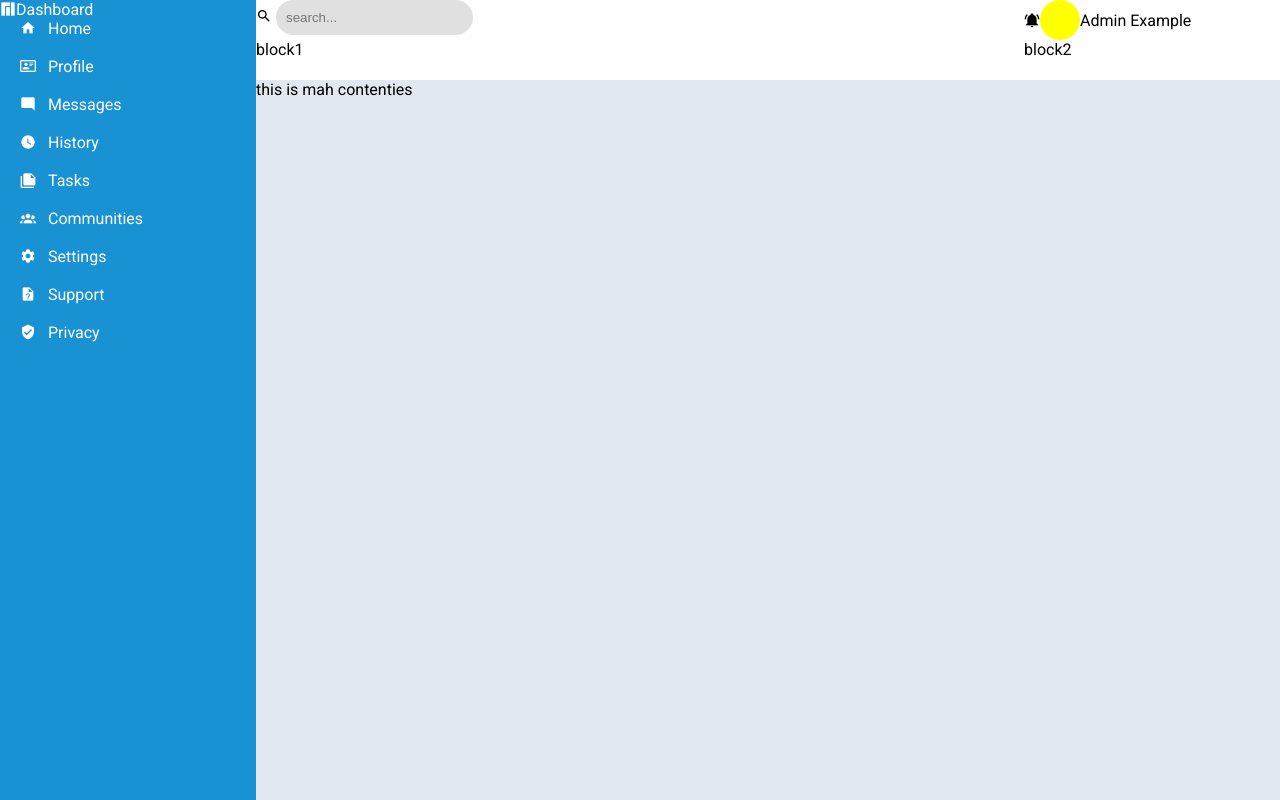
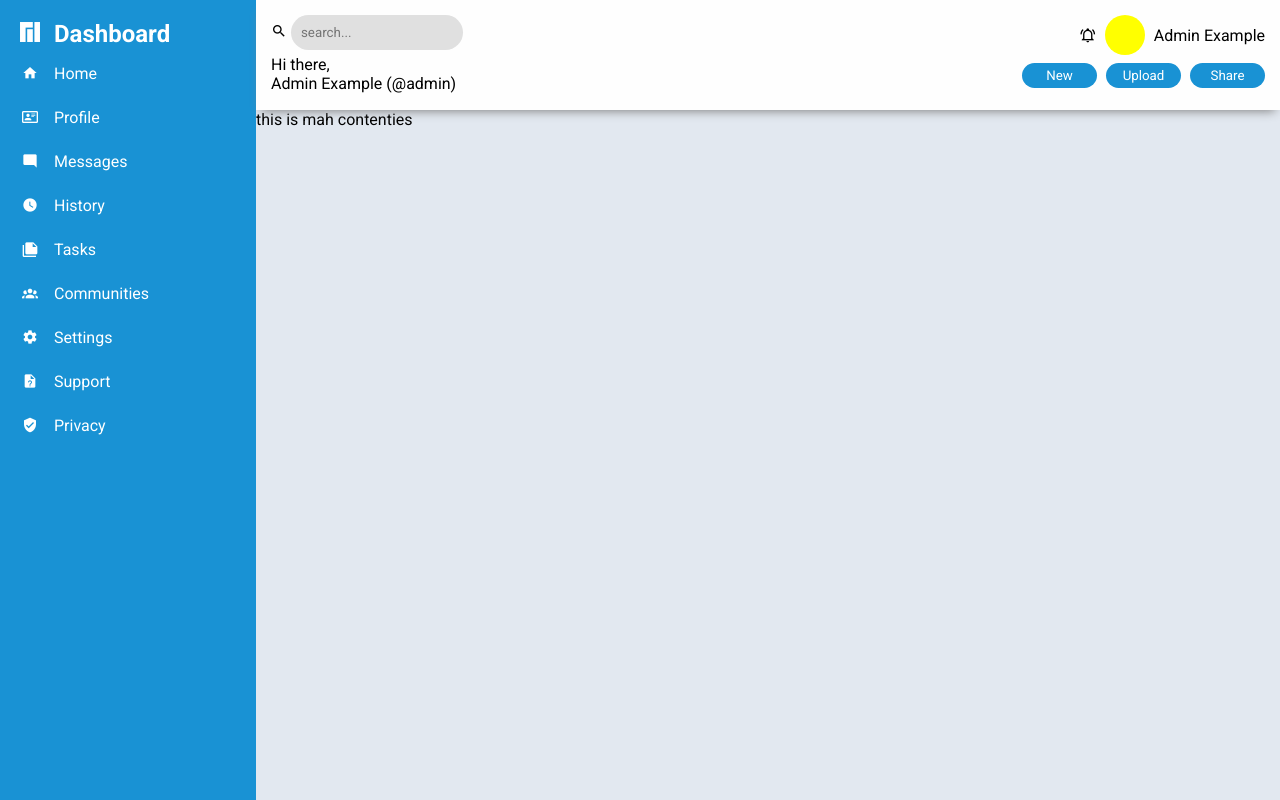
Before and after one commit to DataResearch/adminpage, a plain HTML site: page index.html in a window 1280 px wide. Drawn offline with Linux system fonts and the light colour scheme.

Commit message:
titlebar experiments and fixes to the tags

```diff
--- a/index.html
+++ b/index.html
@@ -12,29 +12,26 @@
 <body>
     <div class="page">
         <div class="sidebar">
-            <div class="sidebar-title">
-                <span class="mdi mdi-manjaro"></span>Dashboard
-            </div>
-            <div class="navigation">
-                <span class="mdi mdi-home"></span>
+            <span class="mdi mdi-24px mdi-manjaro icon"></span>
+            <span class="dashboard-title">Dashboard</span>
+            <span class="mdi mdi-home icon"></span>
             <span>Home</span>
-                <span class="mdi mdi-card-account-details-outline"></span>
+            <span class="mdi mdi-card-account-details-outline icon"></span>
             <span>Profile</span>
-                <span class="mdi mdi-message-reply"></span>
+            <span class="mdi mdi-message-reply icon"></span>
             <span>Messages</span>
-                <span class="mdi mdi-clock"></span>
+            <span class="mdi mdi-clock icon"></span>
             <span>History</span>
-                <span class="mdi mdi-note-multiple"></span>
+            <span class="mdi mdi-note-multiple icon"></span>
             <span>Tasks</span>
-                <span class="mdi mdi-account-group"></span>
+            <span class="mdi mdi-account-group icon"></span>
             <span>Communities</span>
-                <span class="mdi mdi-cog"></span>
+            <span class="mdi mdi-cog icon"></span>
             <span>Settings</span>
-                <span class="mdi mdi-file-question"></span>
+            <span class="mdi mdi-file-question icon"></span>
             <span>Support</span>
-                <span class="mdi mdi-shield-check"></span>
+            <span class="mdi mdi-shield-check icon"></span>
             <span>Privacy</span>
-            </div>
         </div>
 
         <div class="content">
@@ -45,7 +42,7 @@
                 </div>
                 <div class="messages-user">
                     <div class="alert">
-                        <span class="mdi mdi-bell-ring"></span>
+                        <span class="mdi mdi-bell-ring-outline"></span>
                     </div>
                     <div class="profile-icon">
                     </div>
@@ -53,8 +50,18 @@
                         Admin Example
                     </div>
                 </div>
-                <div>block1</div>
-                <div>block2</div>
+                <div class="logged-in-user">
+                    <div class="profile-icon-max"></div>
+                    <div class="greeting">
+                        <div>Hi there,</div>
+                        <div class="username">Admin Example (@admin)</div>
+                    </div>
+                </div>
+                <div class="actions">
+                    <button>New</button>
+                    <button>Upload</button>
+                    <button>Share</button>
+                </div>
             </div>
             <div class="show">
                 this is mah contenties
--- a/style/colors.css
+++ b/style/colors.css
@@ -4,6 +4,8 @@
     --heading-background: #FEFEFE;
     --show-area-background: #E2E8F0;
     --search-bar-background: #e0e0e0;
+    --button-background: var(--sidebar-background);
+    --button-text-color: var(--sidebar-text-color);
 }
 
 .sidebar {
@@ -22,7 +24,3 @@
 .profile-icon {
     background-color: yellow;
 }
-
-input.search:focus, input.search {
-    background-color: var(--search-bar-background);
-}
--- a/style/layout.css
+++ b/style/layout.css
@@ -10,20 +10,32 @@ body, :root, .page {
 .page {
     display: grid;
     grid-template-rows: 100%;
-    grid-template-columns: max(20%, 150px) 1fr;
+    grid-template-columns: max(20%, 200px) 1fr;
 }
 
-.navigation {
+.sidebar {
     display: grid;
-    grid-template-rows: repeat(9, 30px);
+    grid-template-rows: repeat(10, 30px);
     grid-template-columns: 20px 1fr;
-    margin-left: 20px;
-    gap: 8px;
+    padding-left: 20px;
+    padding-top: 20px;
+    gap: 14px;
+}
+
+.icon {
+    justify-self: center;
 }
 
 .content {
     display: flex;
     flex-direction: column;
+}
+
+.actions {
+    display: flex;
+    align-items: center;
+    justify-content: flex-end;
+    gap: 9px;
 }
 
 .show {
@@ -39,6 +51,8 @@ body, :root, .page {
 .messages-user {
     display: flex;
     align-items: center;
+    justify-content: flex-end;
+    gap: 9px;
 }
 
 .profile-icon {
--- a/style/visuals.css
+++ b/style/visuals.css
@@ -6,8 +6,33 @@ div {
 }
 
 input.search:focus, input.search {
+    font-family: 'Roboto', sans-serif;
+    background-color: var(--search-bar-background);
     border: none;
     outline: none;
     border-radius: 50px;
     padding: 10px;
 }
+
+.dashboard-title {
+    font-size: 24px;
+    font-weight: bolder;
+}
+
+.header {
+    padding: 15px;
+    z-index: 10;
+    position: relative;
+    box-shadow: 0 6px 10px -5px gray;
+}
+
+button, button:focus, button:hover {
+    font-family: 'Roboto', sans-serif;
+    background-color: var(--button-background);
+    color: var(--button-text-color);
+    border: none;
+    outline: none;
+    width: 75px;
+    padding: 5px 10px;
+    border-radius: 20px;
+}
```
Lines whose indentation alone changed are shown as unchanged.
